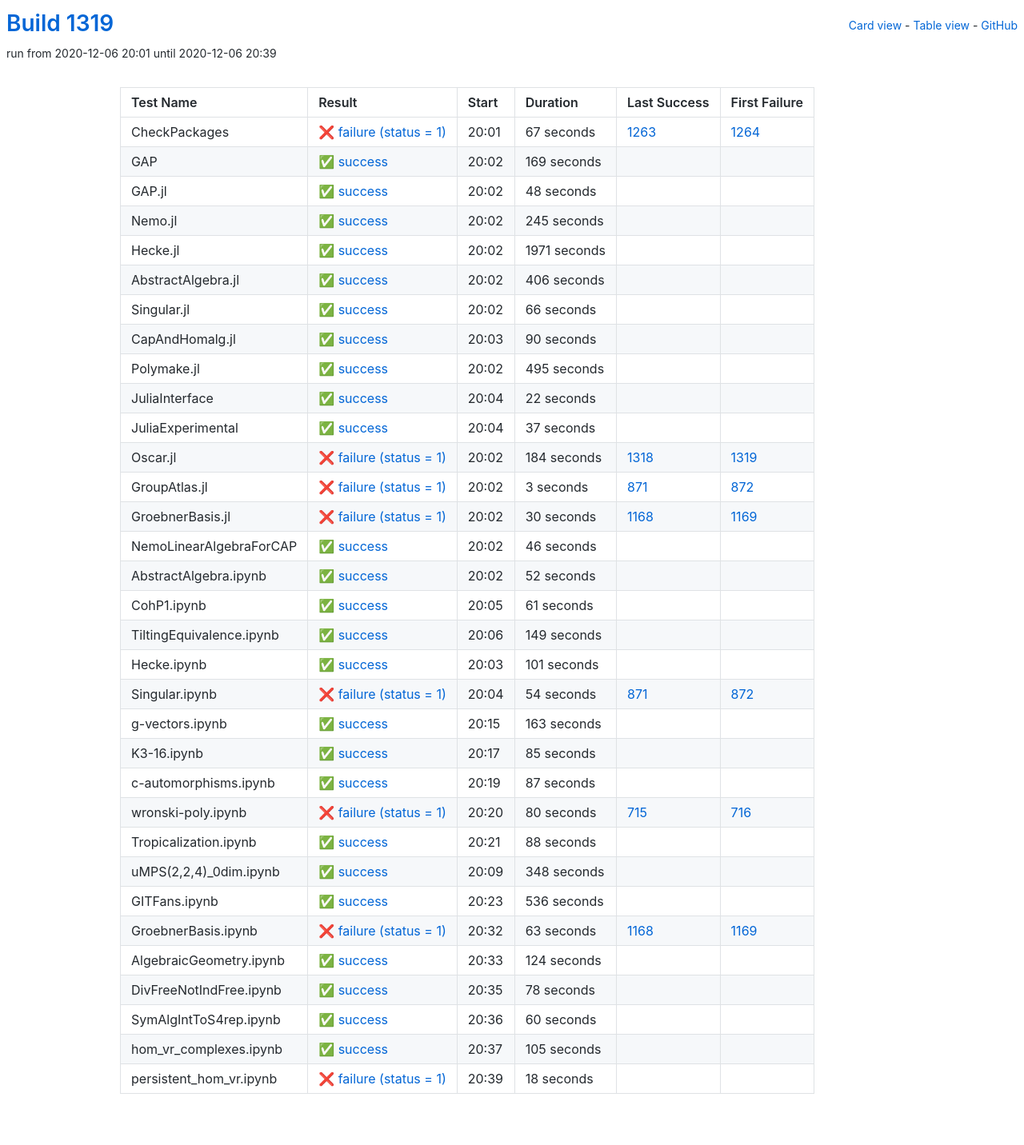
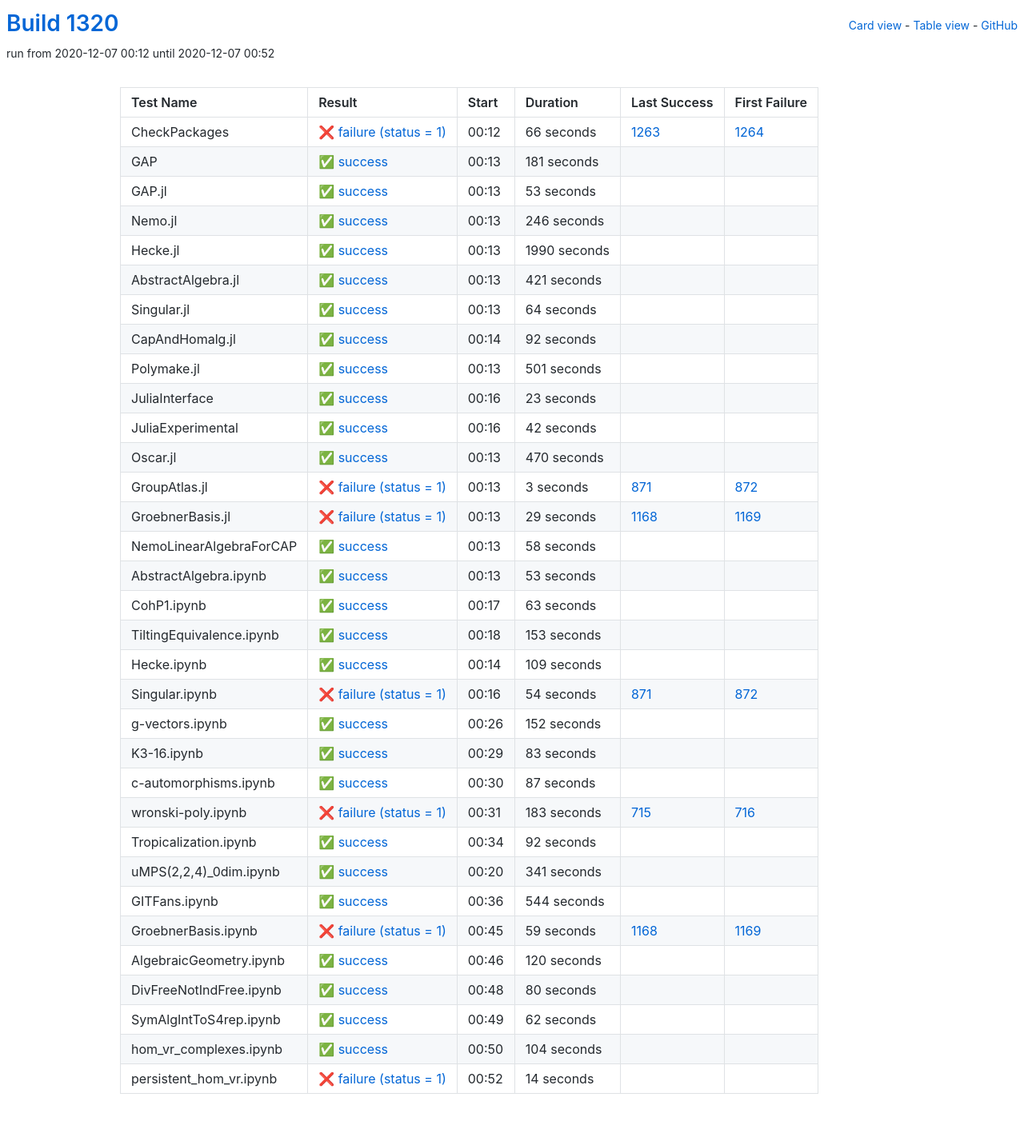
Before and after one commit to oscar-system/oscar-ci-status-stable, a Jekyll site: the page built from table.html, in a window 1280 px wide. Shown: the whole page at 80% size. Built offline with Jekyll 4.4.1, drawn with Linux system fonts in a browser that asks for light colours.

Commit message:
Build #1320

```diff
--- a/_data/ci.yml
+++ b/_data/ci.yml
@@ -1,6 +1,6 @@
 ---
-build: 1319
-build_url: https://oscarci.mathematik.uni-kl.de/job/oscar-stable/1319/
+build: 1320
+build_url: https://oscarci.mathematik.uni-kl.de/job/oscar-stable/1320/
 job: oscar-stable
 organization: oscar-system
 repo: oscar-ci-status-stable
@@ -8,152 +8,152 @@ repourl: https://github.com/oscar-system/oscar-ci-status-stable
 tests:
 - name: CheckPackages
   id: checkpackages
-  log: https://oscarci.mathematik.uni-kl.de/job/oscar-stable/1319/artifact/logs/build-1319/CheckPackages.log
-  start: 2020-12-06 20:01
+  log: https://oscarci.mathematik.uni-kl.de/job/oscar-stable/1320/artifact/logs/build-1320/CheckPackages.log
+  start: 2020-12-07 00:12
   success: false
   exitcode: 1
   status: failure
-  duration: 67
+  duration: 66
   last_success: 1263
   last_success_url: https://oscarci.mathematik.uni-kl.de/job/oscar-stable/1263/
   first_failure: 1264
   first_failure_url: https://oscarci.mathematik.uni-kl.de/job/oscar-stable/1264/
 - name: GAP
   id: gap
-  log: https://oscarci.mathematik.uni-kl.de/job/oscar-stable/1319/artifact/logs/build-1319/GAP.log
-  start: 2020-12-06 20:02
+  log: https://oscarci.mathematik.uni-kl.de/job/oscar-stable/1320/artifact/logs/build-1320/GAP.log
+  start: 2020-12-07 00:13
   success: true
   exitcode: 0
   status: success
-  duration: 169
+  duration: 181
   last_success: false
   last_success_url:
   first_failure: false
   first_failure_url:
 - name: GAP.jl
   id: gap-jl
-  log: https://oscarci.mathematik.uni-kl.de/job/oscar-stable/1319/artifact/logs/build-1319/GAP.jl.log
-  start: 2020-12-06 20:02
+  log: https://oscarci.mathematik.uni-kl.de/job/oscar-stable/1320/artifact/logs/build-1320/GAP.jl.log
+  start: 2020-12-07 00:13
   success: true
   exitcode: 0
   status: success
-  duration: 48
+  duration: 53
   last_success: false
   last_success_url:
   first_failure: false
   first_failure_url:
 - name: Nemo.jl
   id: nemo-jl
-  log: https://oscarci.mathematik.uni-kl.de/job/oscar-stable/1319/artifact/logs/build-1319/Nemo.jl.log
-  start: 2020-12-06 20:02
+  log: https://oscarci.mathematik.uni-kl.de/job/oscar-stable/1320/artifact/logs/build-1320/Nemo.jl.log
+  start: 2020-12-07 00:13
   success: true
   exitcode: 0
   status: success
-  duration: 245
+  duration: 246
   last_success: false
   last_success_url:
   first_failure: false
   first_failure_url:
 - name: Hecke.jl
   id: hecke-jl
-  log: https://oscarci.mathematik.uni-kl.de/job/oscar-stable/1319/artifact/logs/build-1319/Hecke.jl.log
-  start: 2020-12-06 20:02
+  log: https://oscarci.mathematik.uni-kl.de/job/oscar-stable/1320/artifact/logs/build-1320/Hecke.jl.log
+  start: 2020-12-07 00:13
   success: true
   exitcode: 0
   status: success
-  duration: 1971
+  duration: 1990
   last_success: false
   last_success_url:
   first_failure: false
   first_failure_url:
 - name: AbstractAlgebra.jl
   id: abstractalgebra-jl
-  log: https://oscarci.mathematik.uni-kl.de/job/oscar-stable/1319/artifact/logs/build-1319/AbstractAlgebra.jl.log
-  start: 2020-12-06 20:02
+  log: https://oscarci.mathematik.uni-kl.de/job/oscar-stable/1320/artifact/logs/build-1320/AbstractAlgebra.jl.log
+  start: 2020-12-07 00:13
   success: true
   exitcode: 0
   status: success
-  duration: 406
+  duration: 421
   last_success: false
   last_success_url:
   first_failure: false
   first_failure_url:
 - name: Singular.jl
   id: singular-jl
-  log: https://oscarci.mathematik.uni-kl.de/job/oscar-stable/1319/artifact/logs/build-1319/Singular.jl.log
-  start: 2020-12-06 20:02
+  log: https://oscarci.mathematik.uni-kl.de/job/oscar-stable/1320/artifact/logs/build-1320/Singular.jl.log
+  start: 2020-12-07 00:13
   success: true
   exitcode: 0
   status: success
-  duration: 66
+  duration: 64
   last_success: false
   last_success_url:
   first_failure: false
   first_failure_url:
 - name: CapAndHomalg.jl
   id: capandhomalg-jl
-  log: https://oscarci.mathematik.uni-kl.de/job/oscar-stable/1319/artifact/logs/build-1319/CapAndHomalg.jl.log
-  start: 2020-12-06 20:03
+  log: https://oscarci.mathematik.uni-kl.de/job/oscar-stable/1320/artifact/logs/build-1320/CapAndHomalg.jl.log
+  start: 2020-12-07 00:14
   success: true
   exitcode: 0
   status: success
-  duration: 90
+  duration: 92
   last_success: false
   last_success_url:
   first_failure: false
   first_failure_url:
 - name: Polymake.jl
   id: polymake-jl
-  log: https://oscarci.mathematik.uni-kl.de/job/oscar-stable/1319/artifact/logs/build-1319/Polymake.jl.log
-  start: 2020-12-06 20:02
+  log: https://oscarci.mathematik.uni-kl.de/job/oscar-stable/1320/artifact/logs/build-1320/Polymake.jl.log
+  start: 2020-12-07 00:13
   success: true
   exitcode: 0
   status: success
-  duration: 495
+  duration: 501
   last_success: false
   last_success_url:
   first_failure: false
   first_failure_url:
 - name: JuliaInterface
   id: juliainterface
-  log: https://oscarci.mathematik.uni-kl.de/job/oscar-stable/1319/artifact/logs/build-1319/JuliaInterface.log
-  start: 2020-12-06 20:04
+  log: https://oscarci.mathematik.uni-kl.de/job/oscar-stable/1320/artifact/logs/build-1320/JuliaInterface.log
+  start: 2020-12-07 00:16
   success: true
   exitcode: 0
   status: success
-  duration: 22
+  duration: 23
   last_success: false
   last_success_url:
   first_failure: false
   first_failure_url:
 - name: JuliaExperimental
   id: juliaexperimental
-  log: https://oscarci.mathematik.uni-kl.de/job/oscar-stable/1319/artifact/logs/build-1319/JuliaExperimental.log
-  start: 2020-12-06 20:04
+  log: https://oscarci.mathematik.uni-kl.de/job/oscar-stable/1320/artifact/logs/build-1320/JuliaExperimental.log
+  start: 2020-12-07 00:16
   success: true
   exitcode: 0
   status: success
-  duration: 37
+  duration: 42
   last_success: false
   last_success_url:
   first_failure: false
   first_failure_url:
 - name: Oscar.jl
   id: oscar-jl
-  log: https://oscarci.mathematik.uni-kl.de/job/oscar-stable/1319/artifact/logs/build-1319/Oscar.jl.log
-  start: 2020-12-06 20:02
-  success: false
-  exitcode: 1
-  status: failure
-  duration: 184
-  last_success: 1318
-  last_success_url: https://oscarci.mathematik.uni-kl.de/job/oscar-stable/1318/
-  first_failure: 1319
-  first_failure_url: https://oscarci.mathematik.uni-kl.de/job/oscar-stable/1319/
+  log: https://oscarci.mathematik.uni-kl.de/job/oscar-stable/1320/artifact/logs/build-1320/Oscar.jl.log
+  start: 2020-12-07 00:13
+  success: true
+  exitcode: 0
+  status: success
+  duration: 470
+  last_success: false
+  last_success_url:
+  first_failure: false
+  first_failure_url:
 - name: GroupAtlas.jl
   id: groupatlas-jl
-  log: https://oscarci.mathematik.uni-kl.de/job/oscar-stable/1319/artifact/logs/build-1319/GroupAtlas.jl.log
-  start: 2020-12-06 20:02
+  log: https://oscarci.mathematik.uni-kl.de/job/oscar-stable/1320/artifact/logs/build-1320/GroupAtlas.jl.log
+  start: 2020-12-07 00:13
   success: false
   exitcode: 1
   status: failure
@@ -164,80 +164,80 @@ tests:
   first_failure_url: https://oscarci.mathematik.uni-kl.de/job/oscar-stable/872/
 - name: GroebnerBasis.jl
   id: groebnerbasis-jl
-  log: https://oscarci.mathematik.uni-kl.de/job/oscar-stable/1319/artifact/logs/build-1319/GroebnerBasis.jl.log
-  start: 2020-12-06 20:02
+  log: https://oscarci.mathematik.uni-kl.de/job/oscar-stable/1320/artifact/logs/build-1320/GroebnerBasis.jl.log
+  start: 2020-12-07 00:13
   success: false
   exitcode: 1
   status: failure
-  duration: 30
+  duration: 29
   last_success: 1168
   last_success_url: https://oscarci.mathematik.uni-kl.de/job/oscar-stable/1168/
   first_failure: 1169
   first_failure_url: https://oscarci.mathematik.uni-kl.de/job/oscar-stable/1169/
 - name: NemoLinearAlgebraForCAP
   id: nemolinearalgebraforcap
-  log: https://oscarci.mathematik.uni-kl.de/job/oscar-stable/1319/artifact/logs/build-1319/NemoLinearAlgebraForCAP.log
-  start: 2020-12-06 20:02
+  log: https://oscarci.mathematik.uni-kl.de/job/oscar-stable/1320/artifact/logs/build-1320/NemoLinearAlgebraForCAP.log
+  start: 2020-12-07 00:13
   success: true
   exitcode: 0
   status: success
-  duration: 46
+  duration: 58
   last_success: false
   last_success_url:
   first_failure: false
   first_failure_url:
 - name: AbstractAlgebra.ipynb
   id: abstractalgebra-ipynb
-  log: https://oscarci.mathematik.uni-kl.de/job/oscar-stable/1319/artifact/logs/build-1319/AbstractAlgebra.ipynb.log
-  start: 2020-12-06 20:02
+  log: https://oscarci.mathematik.uni-kl.de/job/oscar-stable/1320/artifact/logs/build-1320/AbstractAlgebra.ipynb.log
+  start: 2020-12-07 00:13
   success: true
   exitcode: 0
   status: success
-  duration: 52
+  duration: 53
   last_success: false
   last_success_url:
   first_failure: false
   first_failure_url:
 - name: CohP1.ipynb
   id: cohp1-ipynb
-  log: https://oscarci.mathematik.uni-kl.de/job/oscar-stable/1319/artifact/logs/build-1319/CohP1.ipynb.log
-  start: 2020-12-06 20:05
+  log: https://oscarci.mathematik.uni-kl.de/job/oscar-stable/1320/artifact/logs/build-1320/CohP1.ipynb.log
+  start: 2020-12-07 00:17
   success: true
   exitcode: 0
   status: success
-  duration: 61
+  duration: 63
   last_success: false
   last_success_url:
   first_failure: false
   first_failure_url:
 - name: TiltingEquivalence.ipynb
   id: tiltingequivalence-ipynb
-  log: https://oscarci.mathematik.uni-kl.de/job/oscar-stable/1319/artifact/logs/build-1319/TiltingEquivalence.ipynb.log
-  start: 2020-12-06 20:06
+  log: https://oscarci.mathematik.uni-kl.de/job/oscar-stable/1320/artifact/logs/build-1320/TiltingEquivalence.ipynb.log
+  start: 2020-12-07 00:18
   success: true
   exitcode: 0
   status: success
-  duration: 149
+  duration: 153
   last_success: false
   last_success_url:
   first_failure: false
   first_failure_url:
 - name: Hecke.ipynb
   id: hecke-ipynb
-  log: https://oscarci.mathematik.uni-kl.de/job/oscar-stable/1319/artifact/logs/build-1319/Hecke.ipynb.log
-  start: 2020-12-06 20:03
+  log: https://oscarci.mathematik.uni-kl.de/job/oscar-stable/1320/artifact/logs/build-1320/Hecke.ipynb.log
+  start: 2020-12-07 00:14
   success: true
   exitcode: 0
   status: success
-  duration: 101
+  duration: 109
   last_success: false
   last_success_url:
   first_failure: false
   first_failure_url:
 - name: Singular.ipynb
   id: singular-ipynb
-  log: https://oscarci.mathematik.uni-kl.de/job/oscar-stable/1319/artifact/logs/build-1319/Singular.ipynb.log
-  start: 2020-12-06 20:04
+  log: https://oscarci.mathematik.uni-kl.de/job/oscar-stable/1320/artifact/logs/build-1320/Singular.ipynb.log
+  start: 2020-12-07 00:16
   success: false
   exitcode: 1
   status: failure
@@ -248,32 +248,32 @@ tests:
   first_failure_url: https://oscarci.mathematik.uni-kl.de/job/oscar-stable/872/
 - name: g-vectors.ipynb
   id: g-vectors-ipynb
-  log: https://oscarci.mathematik.uni-kl.de/job/oscar-stable/1319/artifact/logs/build-1319/g-vectors.ipynb.log
-  start: 2020-12-06 20:15
+  log: https://oscarci.mathematik.uni-kl.de/job/oscar-stable/1320/artifact/logs/build-1320/g-vectors.ipynb.log
+  start: 2020-12-07 00:26
   success: true
   exitcode: 0
   status: success
-  duration: 163
+  duration: 152
   last_success: false
   last_success_url:
   first_failure: false
   first_failure_url:
 - name: K3-16.ipynb
   id: k3-16-ipynb
-  log: https://oscarci.mathematik.uni-kl.de/job/oscar-stable/1319/artifact/logs/build-1319/K3-16.ipynb.log
-  start: 2020-12-06 20:17
+  log: https://oscarci.mathematik.uni-kl.de/job/oscar-stable/1320/artifact/logs/build-1320/K3-16.ipynb.log
+  start: 2020-12-07 00:29
   success: true
   exitcode: 0
   status: success
-  duration: 85
+  duration: 83
   last_success: false
   last_success_url:
   first_failure: false
   first_failure_url:
 - name: c-automorphisms.ipynb
   id: c-automorphisms-ipynb
-  log: https://oscarci.mathematik.uni-kl.de/job/oscar-stable/1319/artifact/logs/build-1319/c-automorphisms.ipynb.log
-  start: 2020-12-06 20:19
+  log: https://oscarci.mathematik.uni-kl.de/job/oscar-stable/1320/artifact/logs/build-1320/c-automorphisms.ipynb.log
+  start: 2020-12-07 00:30
   success: true
   exitcode: 0
   status: success
@@ -284,120 +284,120 @@ tests:
   first_failure_url:
 - name: wronski-poly.ipynb
   id: wronski-poly-ipynb
-  log: https://oscarci.mathematik.uni-kl.de/job/oscar-stable/1319/artifact/logs/build-1319/wronski-poly.ipynb.log
-  start: 2020-12-06 20:20
+  log: https://oscarci.mathematik.uni-kl.de/job/oscar-stable/1320/artifact/logs/build-1320/wronski-poly.ipynb.log
+  start: 2020-12-07 00:31
   success: false
   exitcode: 1
   status: failure
-  duration: 80
+  duration: 183
   last_success: 715
   last_success_url: https://oscarci.mathematik.uni-kl.de/job/oscar-stable/715/
   first_failure: 716
   first_failure_url: https://oscarci.mathematik.uni-kl.de/job/oscar-stable/716/
 - name: Tropicalization.ipynb
   id: tropicalization-ipynb
-  log: https://oscarci.mathematik.uni-kl.de/job/oscar-stable/1319/artifact/logs/build-1319/Tropicalization.ipynb.log
-  start: 2020-12-06 20:21
+  log: https://oscarci.mathematik.uni-kl.de/job/oscar-stable/1320/artifact/logs/build-1320/Tropicalization.ipynb.log
+  start: 2020-12-07 00:34
   success: true
   exitcode: 0
   status: success
-  duration: 88
+  duration: 92
   last_success: false
   last_success_url:
   first_failure: false
   first_failure_url:
 - name: uMPS(2,2,4)_0dim.ipynb
   id: umps-2-2-4-0dim-ipynb
-  log: https://oscarci.mathematik.uni-kl.de/job/oscar-stable/1319/artifact/logs/build-1319/uMPS-2-2-4-_0dim.ipynb.log
-  start: 2020-12-06 20:09
+  log: https://oscarci.mathematik.uni-kl.de/job/oscar-stable/1320/artifact/logs/build-1320/uMPS-2-2-4-_0dim.ipynb.log
+  start: 2020-12-07 00:20
   success: true
   exitcode: 0
   status: success
-  duration: 348
+  duration: 341
   last_success: false
   last_success_url:
   first_failure: false
   first_failure_url:
 - name: GITFans.ipynb
   id: gitfans-ipynb
-  log: https://oscarci.mathematik.uni-kl.de/job/oscar-stable/1319/artifact/logs/build-1319/GITFans.ipynb.log
-  start: 2020-12-06 20:23
+  log: https://oscarci.mathematik.uni-kl.de/job/oscar-stable/1320/artifact/logs/build-1320/GITFans.ipynb.log
+  start: 2020-12-07 00:36
   success: true
   exitcode: 0
   status: success
-  duration: 536
+  duration: 544
   last_success: false
   last_success_url:
   first_failure: false
   first_failure_url:
 - name: GroebnerBasis.ipynb
   id: groebnerbasis-ipynb
-  log: https://oscarci.mathematik.uni-kl.de/job/oscar-stable/1319/artifact/logs/build-1319/GroebnerBasis.ipynb.log
-  start: 2020-12-06 20:32
+  log: https://oscarci.mathematik.uni-kl.de/job/oscar-stable/1320/artifact/logs/build-1320/GroebnerBasis.ipynb.log
+  start: 2020-12-07 00:45
   success: false
   exitcode: 1
   status: failure
-  duration: 63
+  duration: 59
   last_success: 1168
   last_success_url: https://oscarci.mathematik.uni-kl.de/job/oscar-stable/1168/
   first_failure: 1169
   first_failure_url: https://oscarci.mathematik.uni-kl.de/job/oscar-stable/1169/
 - name: AlgebraicGeometry.ipynb
   id: algebraicgeometry-ipynb
-  log: https://oscarci.mathematik.uni-kl.de/job/oscar-stable/1319/artifact/logs/build-1319/AlgebraicGeometry.ipynb.log
-  start: 2020-12-06 20:33
+  log: https://oscarci.mathematik.uni-kl.de/job/oscar-stable/1320/artifact/logs/build-1320/AlgebraicGeometry.ipynb.log
+  start: 2020-12-07 00:46
   success: true
   exitcode: 0
   status: success
-  duration: 124
+  duration: 120
   last_success: false
   last_success_url:
   first_failure: false
   first_failure_url:
 - name: DivFreeNotIndFree.ipynb
   id: divfreenotindfree-ipynb
-  log: https://oscarci.mathematik.uni-kl.de/job/oscar-stable/1319/artifact/logs/build-1319/DivFreeNotIndFree.ipynb.log
-  start: 2020-12-06 20:35
+  log: https://oscarci.mathematik.uni-kl.de/job/oscar-stable/1320/artifact/logs/build-1320/DivFreeNotIndFree.ipynb.log
+  start: 2020-12-07 00:48
   success: true
   exitcode: 0
   status: success
-  duration: 78
+  duration: 80
   last_success: false
   last_success_url:
   first_failure: false
   first_failure_url:
 - name: SymAlgIntToS4rep.ipynb
   id: symalginttos4rep-ipynb
-  log: https://oscarci.mathematik.uni-kl.de/job/oscar-stable/1319/artifact/logs/build-1319/SymAlgIntToS4rep.ipynb.log
-  start: 2020-12-06 20:36
+  log: https://oscarci.mathematik.uni-kl.de/job/oscar-stable/1320/artifact/logs/build-1320/SymAlgIntToS4rep.ipynb.log
+  start: 2020-12-07 00:49
   success: true
   exitcode: 0
   status: success
-  duration: 60
+  duration: 62
   last_success: false
   last_success_url:
   first_failure: false
   first_failure_url:
 - name: hom_vr_complexes.ipynb
   id: hom-vr-complexes-ipynb
-  log: https://oscarci.mathematik.uni-kl.de/job/oscar-stable/1319/artifact/logs/build-1319/hom_vr_complexes.ipynb.log
-  start: 2020-12-06 20:37
+  log: https://oscarci.mathematik.uni-kl.de/job/oscar-stable/1320/artifact/logs/build-1320/hom_vr_complexes.ipynb.log
+  start: 2020-12-07 00:50
   success: true
   exitcode: 0
   status: success
-  duration: 105
+  duration: 104
   last_success: false
   last_success_url:
   first_failure: false
   first_failure_url:
 - name: persistent_hom_vr.ipynb
   id: persistent-hom-vr-ipynb
-  log: https://oscarci.mathematik.uni-kl.de/job/oscar-stable/1319/artifact/logs/build-1319/persistent_hom_vr.ipynb.log
-  start: 2020-12-06 20:39
+  log: https://oscarci.mathematik.uni-kl.de/job/oscar-stable/1320/artifact/logs/build-1320/persistent_hom_vr.ipynb.log
+  start: 2020-12-07 00:52
   success: false
   exitcode: 1
   status: failure
-  duration: 18
+  duration: 14
   last_success: false
   last_success_url:
   first_failure: false
```
Also changed, not shown: README.md.
